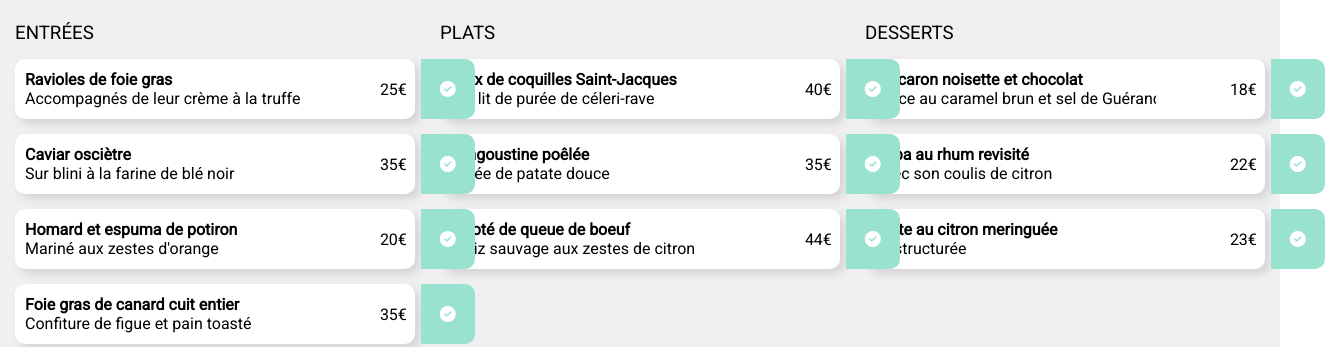
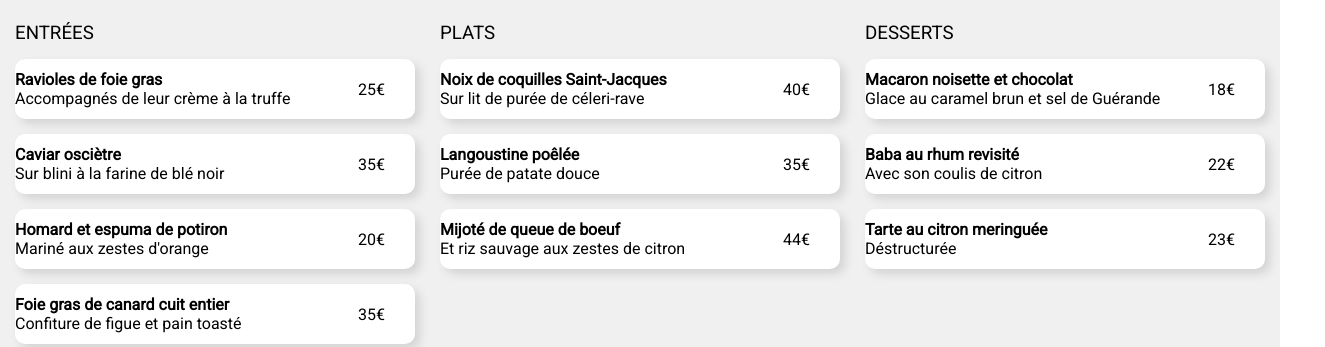
Before and after one commit to AlbaneCpzzz/AlbaneCypcarz-3-06102021, a website: page note.html in a window 1280 px wide. Shown: the part 504-851 px from the top of the page, 1325 px wide, since content can reach past the window. Drawn offline with nearby package versions, Linux system fonts and the light colour scheme; files that its build step writes are made by us from their sources; a web font is replaced by a local one.

Commit message:
Update menu.scss

```diff
--- a/sass/pages/menu.scss
+++ b/sass/pages/menu.scss
@@ -106,10 +106,22 @@
     flex-direction: row;
     align-items: center;
     justify-content: space-between;
+    overflow-x: hidden;
+
+    &:hover .restaurant-check {
+        width: 60px;
+    }
+    &:hover > .restaurant-check i {
+        opacity: 1;
+        transform: rotate(360deg);
+        -webkit-transform: rotate(360deg);
+    }
 }
 
 .restaurant-text{
-    padding-left: 10px;
+    display: flex;
+    flex-direction: column;
+    justify-content: space-between;
     width: 80%;
     white-space: nowrap;
     text-overflow: ellipsis;
@@ -117,30 +129,43 @@
 }
 
 .restaurant-prix{
-    width: 60px;
+    width: 20px;
     height: 100%;
     display: flex;
-    align-items: center;
+    flex-direction: column;
+    align-items: flex-end;
     justify-content: center;
-    position: relative;
-    left: 60px;
 }
 
 .restaurant-check{
-    width: 60px;
-    height: 100%;
+    display: flex;
+    width: 0;
+    justify-content: center;
+    align-items: center;
+    text-align: center;
+    color: #fff;
+    align-self: stretch;
     background-color: $color-tertiaire;
     border-radius: 0px 10px 10px 0px;
-    display: flex;
-    align-items: center;
-    justify-content: center;
-    position: relative;
-    right: -60px;
-    z-index: 1;
-    margin: 0px;
-    color: white;
-    transition: all 0.3s;
-    text-decoration: none;
+    transition: width 0.5s ease-in-out;
+    i{
+        opacity: 0.8;
+        transition: all 0.5s ease-in-out;
+    }
+    // width: 60px;
+    // height: 100%;
+    // background-color: $color-tertiaire;
+    // border-radius: 0px 10px 10px 0px;
+    // display: flex;
+    // align-items: center;
+    // justify-content: center;
+    // position: relative;
+    // right: -60px;
+    // z-index: 1;
+    // margin: 0px;
+    // color: white;
+    // transition: all 0.3s;
+    // text-decoration: none;
 }
 
 .restaurant-type:hover .restaurant-check{
```
